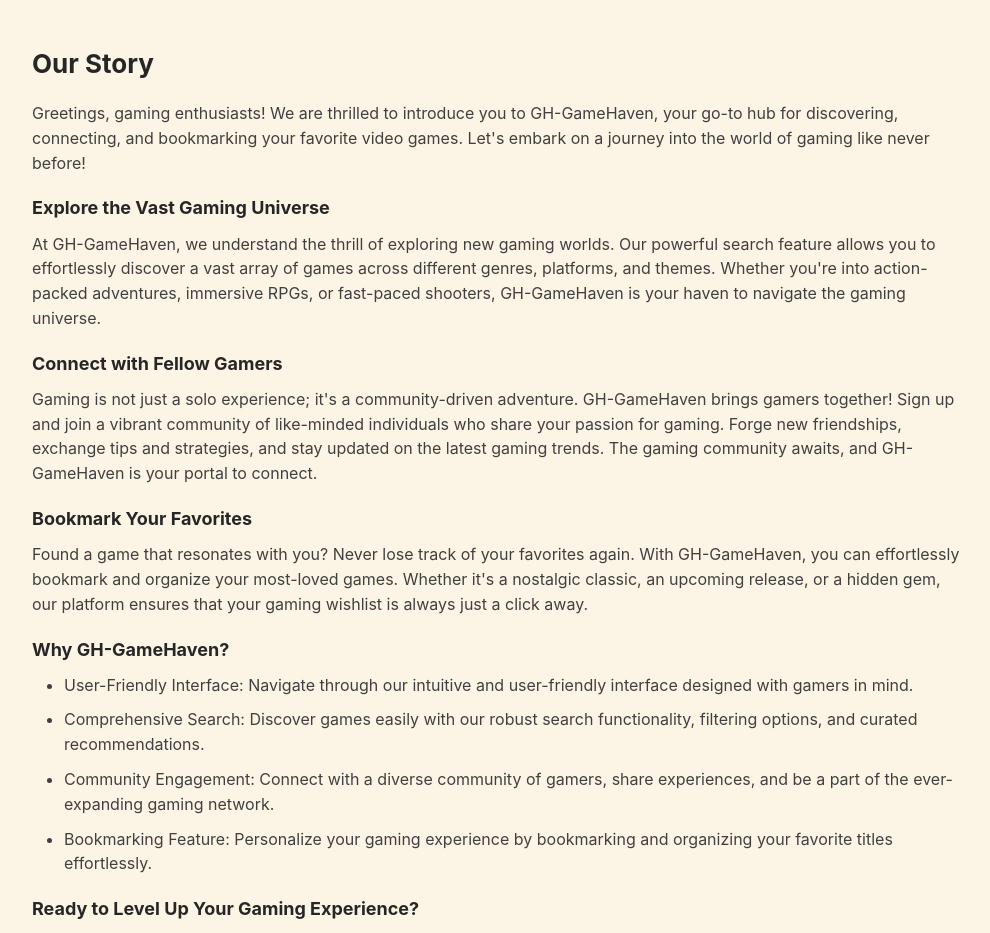
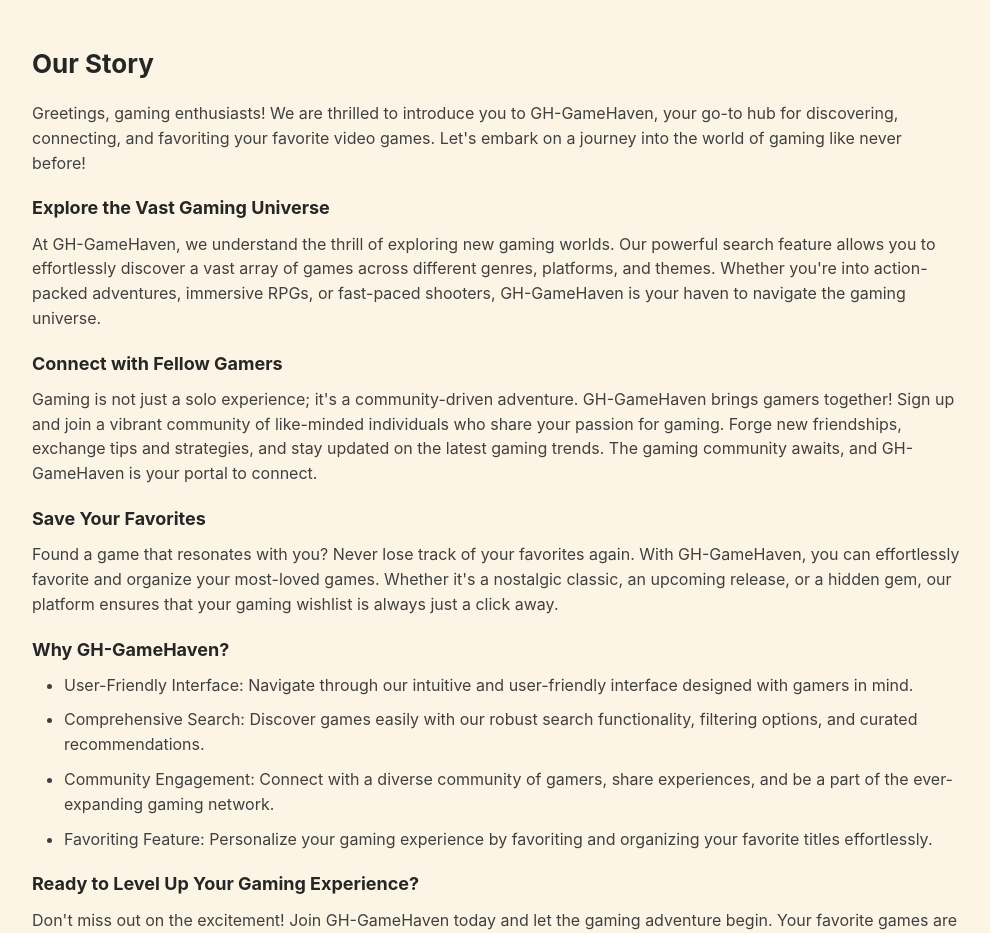
Before and after one commit to gabriel-lugo/GH-GameHaven, a React (Vite) app: page /about in a window 1280 px wide. Shown: the part 579-1512 px from the top of the page, without its empty margins (144-1134 px from the left). Built offline with nearby package versions, Linux system fonts and the light colour scheme; no server answers; the database is empty.

Commit message:
favorite instead of bookmark

```diff
--- a/src/pages/AboutPage.tsx
+++ b/src/pages/AboutPage.tsx
@@ -20,9 +20,9 @@
       </Title>
       <Text mb={"lg"}>
         Greetings, gaming enthusiasts! We are thrilled to introduce you to
-        GH-GameHaven, your go-to hub for discovering, connecting, and
-        bookmarking your favorite video games. Let's embark on a journey into
-        the world of gaming like never before!
+        GH-GameHaven, your go-to hub for discovering, connecting, and favoriting
+        your favorite video games. Let's embark on a journey into the world of
+        gaming like never before!
       </Text>
       <Title order={4} mb={"xs"}>
         Explore the Vast Gaming Universe
@@ -47,11 +47,11 @@
         is your portal to connect.
       </Text>
       <Title order={4} mb={"xs"}>
-        Bookmark Your Favorites
+        Save Your Favorites
       </Title>
       <Text mb={"lg"}>
         Found a game that resonates with you? Never lose track of your favorites
-        again. With GH-GameHaven, you can effortlessly bookmark and organize
+        again. With GH-GameHaven, you can effortlessly favorite and organize
         your most-loved games. Whether it's a nostalgic classic, an upcoming
         release, or a hidden gem, our platform ensures that your gaming wishlist
         is always just a click away.
@@ -73,7 +73,7 @@
           share experiences, and be a part of the ever-expanding gaming network.
         </li>
         <li>
-          Bookmarking Feature: Personalize your gaming experience by bookmarking
+          Favoriting Feature: Personalize your gaming experience by favoriting
           and organizing your favorite titles effortlessly.
         </li>
       </ul>
```
